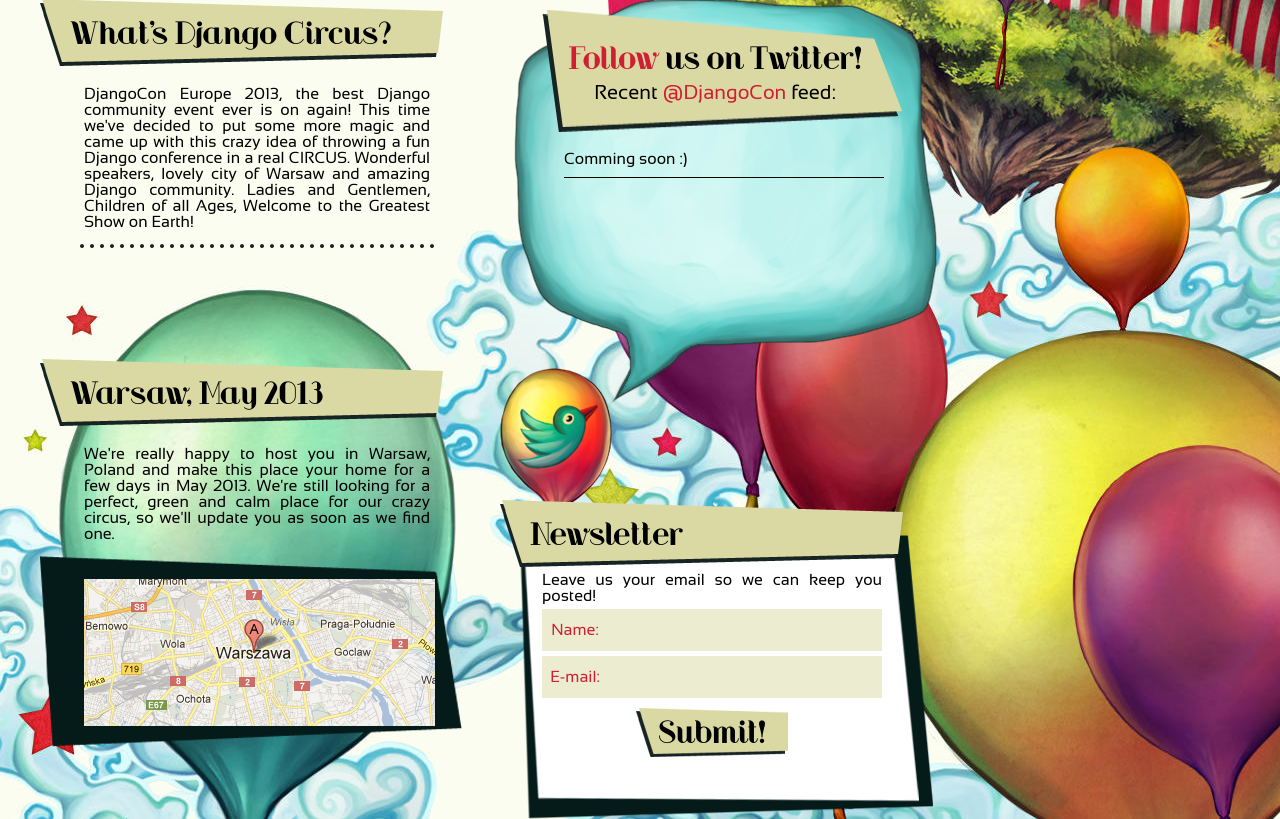
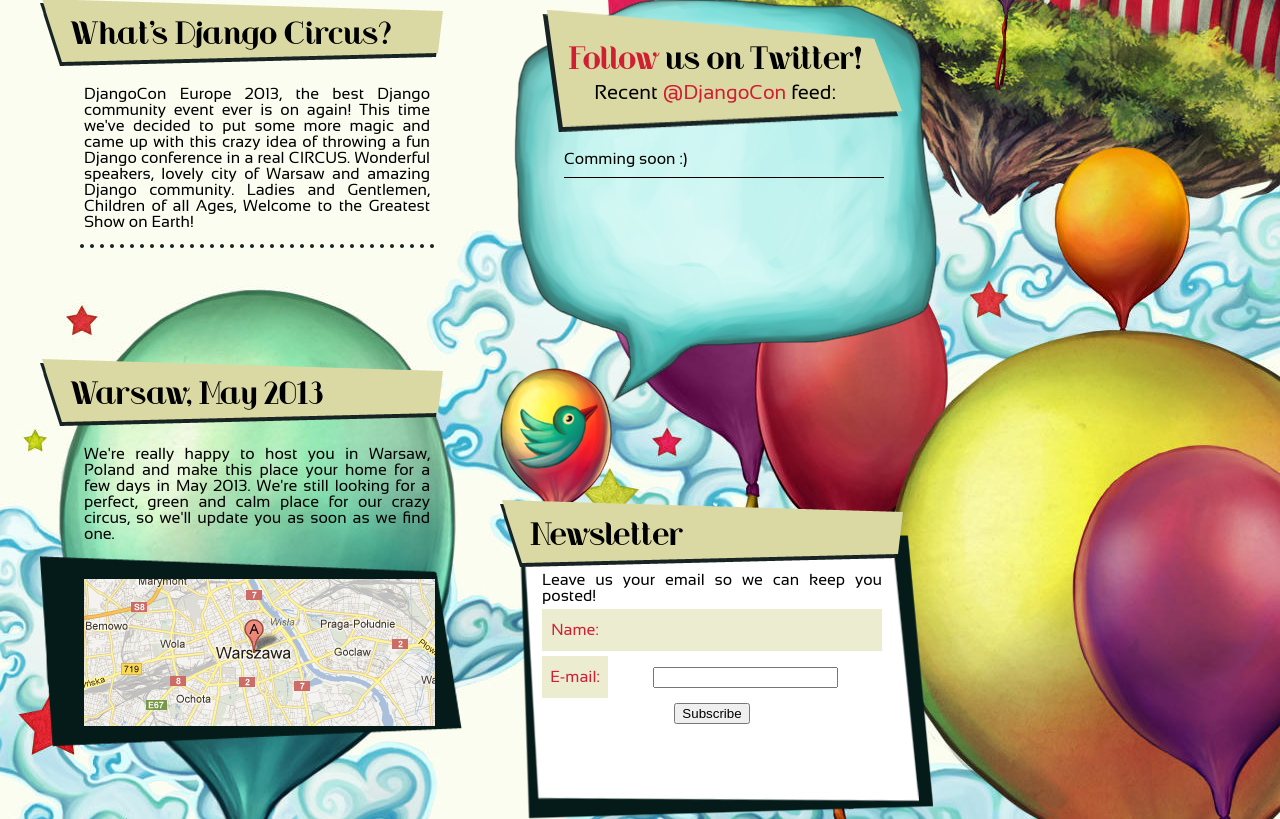
Before and after one commit to djangocon/2013.djangocon.eu, a Django app: template templates/index.html in a window 1280 px wide; the page is wider, and only the part inside the window is pictured. Shown: the part 338-1157 px from the top of that part. Run offline with Django 3.2, Linux system fonts and the light colour scheme; the template is opened without the code that fills it, so the values that code supplies are empty; parts of the project's set-up code (start-up, migrations or seed data) failed here and were passed over.

Commit message:
Added mailchimp intergration

```diff
--- a/templates/index.html
+++ b/templates/index.html
@@ -76,27 +76,35 @@
         <div class="header">Newsletter</div>
         <div class="body">
             Leave us your email so we can keep you posted!    </div>
+
+
+        <form action="http://djangocircus.us5.list-manage.com/subscribe/post?u=b2911be76638dbf5e3438f099&amp;id=0754b49e09" method="post" id="mc-embedded-subscribe-form" name="mc-embedded-subscribe-form" class="validate" target="_blank">
+
         <table class="form">
             <tr>
                 <td>
                     <label for="newsletter_name">Name:</label>
                 </td><td>
-                    <input type="text" id="newsletter_name" name="newsletter_name" />
+                    <input type="text" value="" name="FNAME" class="required" id="mce-FNAME">
+
                 </td>
             </tr>
             <tr>
                 <td>
                     <label for="newsletter_email">E-mail:</label>
                 </td><td>
-                    <input type="text" id="newsletter_email" name="newsletter_email" />
+                   <input type="email" value="" name="EMAIL" class="required email" id="mce-EMAIL">
                 </td>
             </tr>
             <tr>
                 <td colspan="2">
-                    <input type="button" value="Submit!" />
+                    <input type="submit" value="Subscribe" name="subscribe" id="mc-embedded-subscribe" class="button">
                 </td>
             </tr>
         </table>
+
+        </form>
+
     </div>
 </div><!-- box_container -->
 
```
